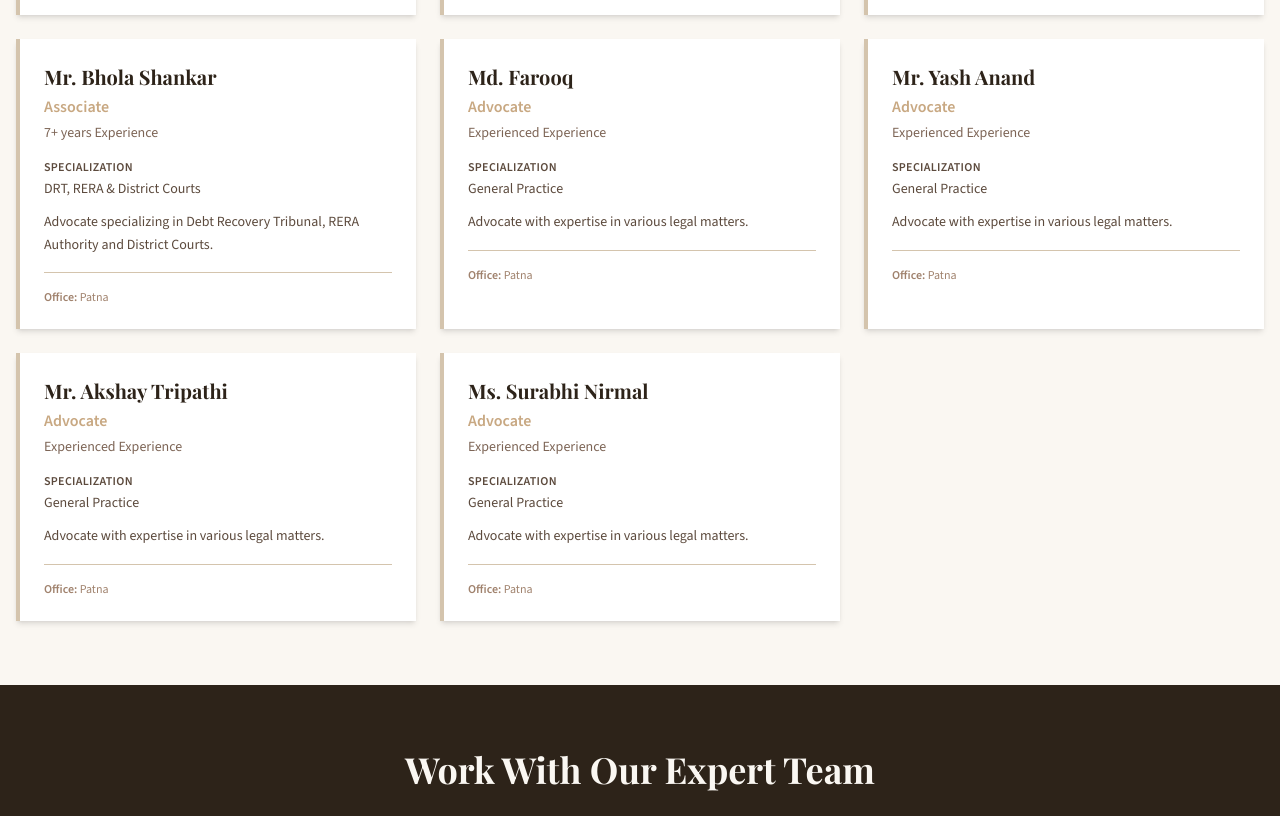
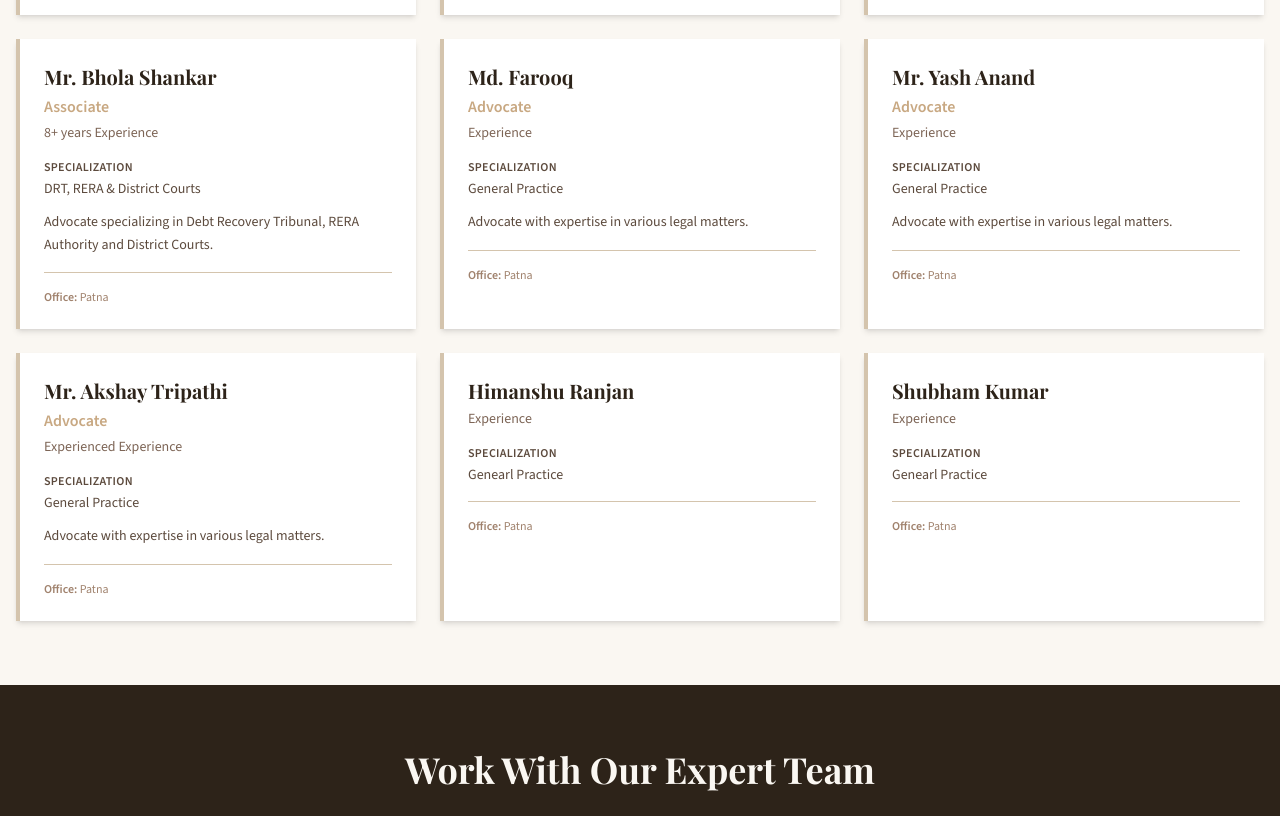
Before and after one commit to krish1802/matrix-legal, a React (Vite) app in the folder frontend/: page /team in a window 1280 px wide. Shown: the part 1740-2556 px from the top of the page. Built offline with nearby package versions, Linux system fonts and the light colour scheme.

Commit message:
team changed

```diff
--- a/frontend/src/pages/Team.jsx
+++ b/frontend/src/pages/Team.jsx
@@ -59,7 +59,7 @@ const Team = () => {
     {
       name: 'Ms. Maria Nazir',
       position: 'Associate',
-      experience: '8+ years',
+      experience: '14+ years',
       specialization: 'High Court, District Court & Consumer Forum',
       description: 'Advocate with corporate experience specializing in High Court, District Court and consumer forum matters.',
       location: 'Patna'
@@ -67,7 +67,7 @@ const Team = () => {
     {
       name: 'Mr. Amit Kumar Singh',
       position: 'Associate',
-      experience: '9+ years',
+      experience: '14+ years',
       specialization: 'District Court & Consumer Forum',
       description: 'Advocate with experience in District Court and consumer forum proceedings.',
       location: 'Patna'
@@ -75,7 +75,7 @@ const Team = () => {
     {
       name: 'Mr. Bhola Shankar',
       position: 'Associate',
-      experience: '7+ years',
+      experience: '8+ years',
       specialization: 'DRT, RERA & District Courts',
       description: 'Advocate specializing in Debt Recovery Tribunal, RERA Authority and District Courts.',
       location: 'Patna'
@@ -83,7 +83,6 @@ const Team = () => {
     {
       name: 'Md. Farooq',
       position: 'Advocate',
-      experience: 'Experienced',
       specialization: 'General Practice',
       description: 'Advocate with expertise in various legal matters.',
       location: 'Patna'
@@ -91,7 +90,6 @@ const Team = () => {
     {
       name: 'Mr. Yash Anand',
       position: 'Advocate',
-      experience: 'Experienced',
       specialization: 'General Practice',
       description: 'Advocate with expertise in various legal matters.',
       location: 'Patna'
@@ -105,11 +103,13 @@ const Team = () => {
       location: 'Patna'
     },
     {
-      name: 'Ms. Surabhi Nirmal',
-      position: 'Advocate',
-      experience: 'Experienced',
-      specialization: 'General Practice',
-      description: 'Advocate with expertise in various legal matters.',
+      name: 'Himanshu Ranjan',
+      specialization: 'Genearl Practice',
+      location: 'Patna'
+    },
+    {
+      name: 'Shubham Kumar',
+      specialization: 'Genearl Practice',
       location: 'Patna'
     }
   ];
```
